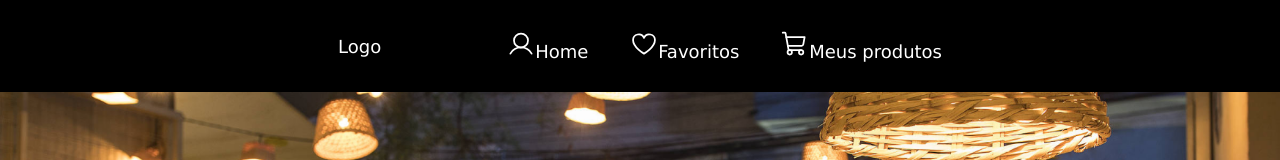
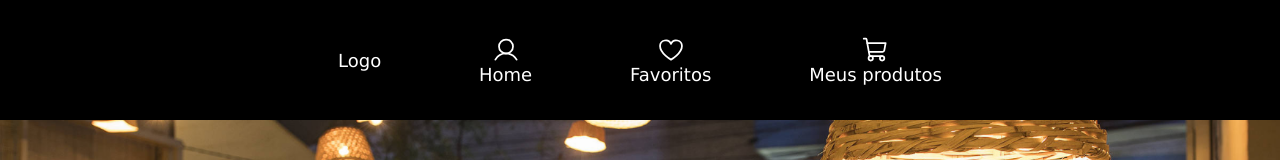
Before and after one commit to HenriqueCDS/ecommerce-custom, a React (Create React App) app: page / in a window 1280 px wide. Shown: the top 160 px of the page. Built offline with nearby package versions, Linux system fonts and the light colour scheme.

Commit message:
update cabecalho

```diff
--- a/src/componentes/Header/CabecalhoLink/CabecalhoLink.module.css
+++ b/src/componentes/Header/CabecalhoLink/CabecalhoLink.module.css
@@ -1,8 +1,13 @@
+
+
 .link {
     color: white;
     font-size: 18px;
     font-weight: 400;
     padding: 1em;
     text-decoration: none;
-    justify-items: center;
+    align-items: center;
+
+    display: flex;
+    flex-direction: column;
 }
--- a/src/componentes/Header/index.js
+++ b/src/componentes/Header/index.js
@@ -14,7 +14,7 @@ function Header() {
       <CabecalhoLink to="/">
         Logo
       </CabecalhoLink>
-      <nav>
+
         <CabecalhoLink url='/'> <User size={28} />
           Home
         </CabecalhoLink>
@@ -27,7 +27,7 @@ function Header() {
         Meus produtos
         </CabecalhoLink>
 
-      </nav>
+
     </header>
 
   );
```
